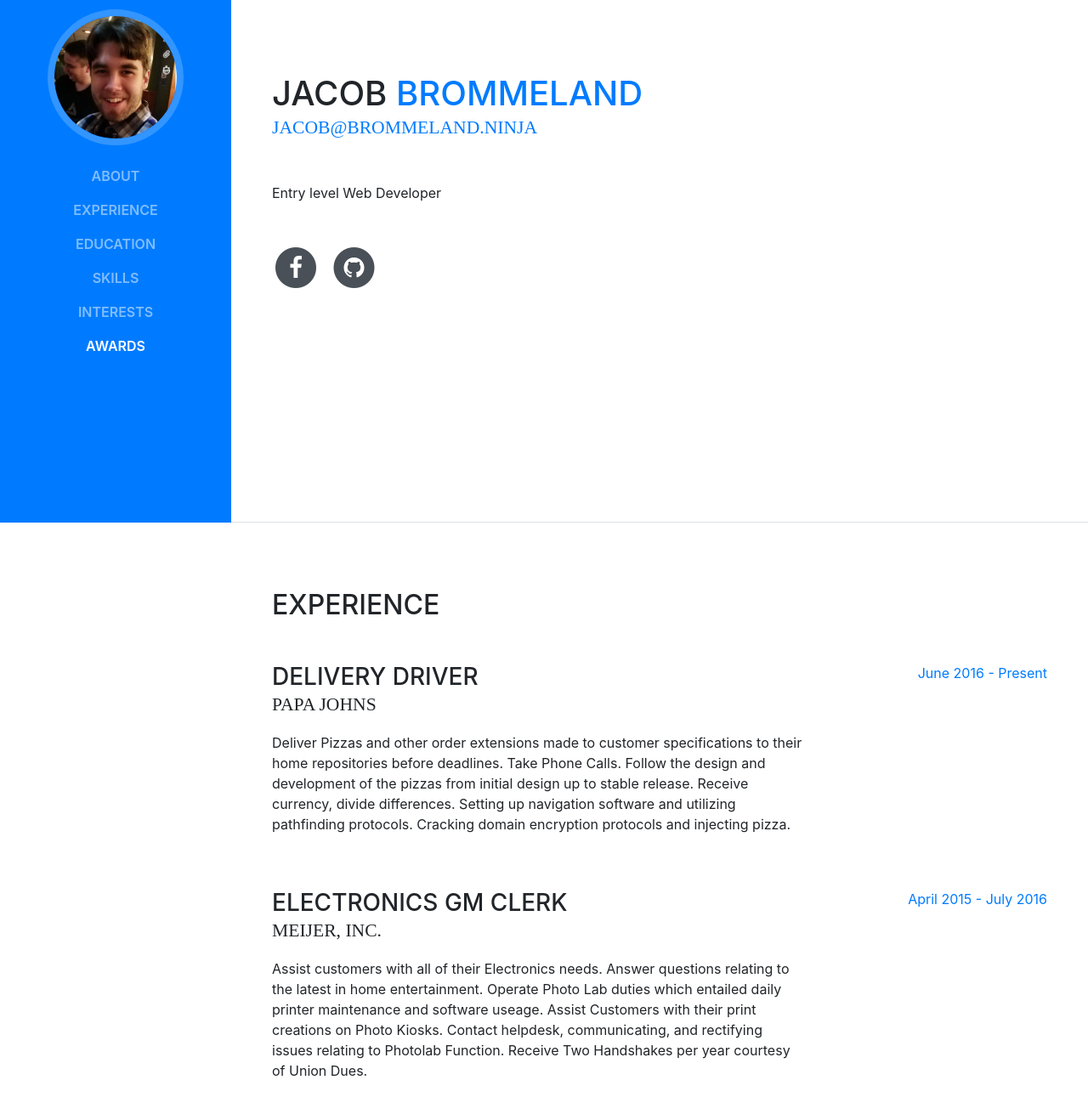
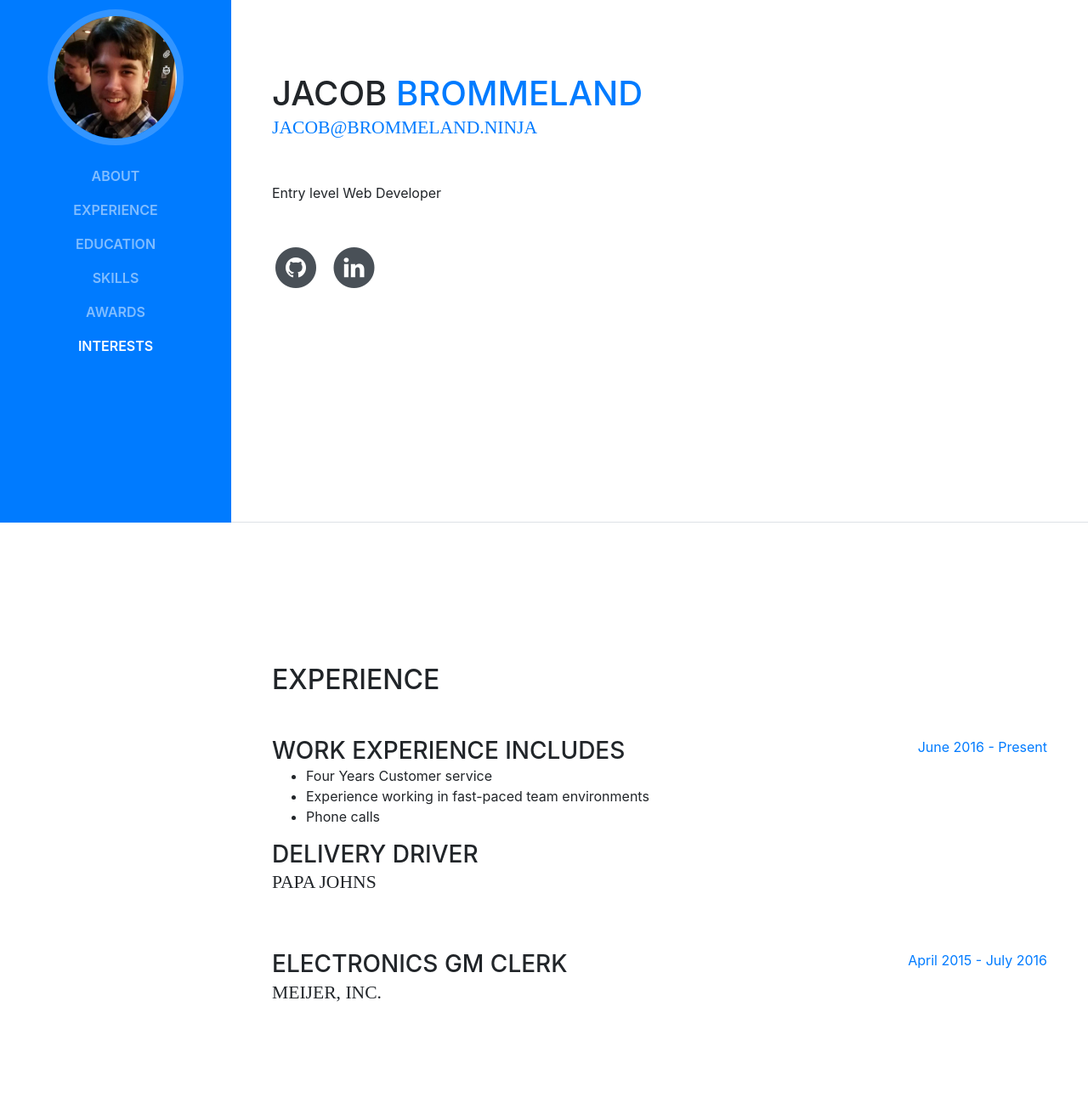
Before and after one commit to BrommelandJ/Broken-site, a website with bundled scripts: page index.html in a window 1280 px wide. Shown: the part 185-1476 px from the top of the page at 85% size. Built offline with nearby package versions, Linux system fonts and the light colour scheme; a web font is replaced by a local one.

Commit message:
Update index.html

```diff
--- a/index.html
+++ b/index.html
@@ -52,10 +52,10 @@
             <a class="nav-link js-scroll-trigger" href="#skills">Skills</a>
           </li>
           <li class="nav-item">
-            <a class="nav-link js-scroll-trigger" href="#interests">Interests</a>
+            <a class="nav-link js-scroll-trigger" href="#awards">Awards</a>
           </li>
           <li class="nav-item">
-            <a class="nav-link js-scroll-trigger" href="#awards">Awards</a>
+            <a class="nav-link js-scroll-trigger" href="#interests">Interests</a>
           </li>
         </ul>
       </div>
@@ -73,14 +73,15 @@
           </div>
           <p class="mb-5">Entry level Web Developer</p>
           <ul class="list-inline list-social-icons mb-0">
-            <li class="list-inline-item">
+
+            <!--<li class="list-inline-item">
               <a href="https://www.facebook.com/j.brommeland">
                 <span class="fa-stack fa-lg">
                   <i class="fa fa-circle fa-stack-2x"></i>
                   <i class="fa fa-facebook fa-stack-1x fa-inverse"></i>
                 </span>
               </a>
-            </li>
+            </li>-->
 
             <li class="list-inline-item">
               <a href="https://github.com/BrommelandJ">
@@ -90,6 +91,16 @@
                 </span>
               </a>
             </li>
+
+            <li class="list-inline-item">
+              <a href="#">
+                <span class="fa-stack fa-lg">
+                  <i class="fa fa-circle fa-stack-2x"></i>
+                  <i class="fa fa-linkedin fa-stack-1x fa-inverse"></i>
+                </span>
+              </a>
+            </li>
+
           </ul>
         </div>
       </section>
@@ -100,9 +111,15 @@
 
           <div class="resume-item d-flex flex-column flex-md-row mb-5">
             <div class="resume-content mr-auto">
+              <h3 class ="mb-0">Work Experience Includes</h3>
+              <ul>
+                <li>Four Years Customer service</li>
+                <li>Experience working in fast-paced team environments</li>
+                <li>Phone calls</li>
+              </ul>
               <h3 class="mb-0">Delivery Driver</h3>
               <div class="subheading mb-3">Papa Johns</div>
-              <p>Deliver Pizzas and other order extensions made to customer specifications to their home repositories before deadlines. Take Phone Calls. Follow the design and development of the pizzas from initial design up to stable release. Receive currency, divide differences. Setting up navigation software and utilizing pathfinding protocols. Cracking domain encryption protocols and injecting pizza.</p>
+              <!--<p>Deliver Pizzas and other order extensions made to customer specifications to their home repositories before deadlines. Take Phone Calls. Follow the design and development of the pizzas from initial design up to stable release. Receive currency, divide differences. Setting up navigation software and utilizing pathfinding protocols. Cracking domain encryption protocols and injecting pizza.</p>-->
             </div>
             <div class="resume-date text-md-right">
               <span class="text-primary">June 2016 - Present</span>
@@ -113,7 +130,7 @@
             <div class="resume-content mr-auto">
               <h3 class="mb-0">Electronics GM Clerk</h3>
               <div class="subheading mb-3">Meijer, Inc.</div>
-              <p>Assist customers with all of their Electronics needs. Answer questions relating to the latest in home entertainment. Operate Photo Lab duties which entailed daily printer maintenance and software useage. Assist Customers with their print creations on Photo Kiosks. Contact helpdesk, communicating, and rectifying issues relating to Photolab Function. Receive Two Handshakes per year courtesy of Union Dues.</p>
+              <!--<p>Assist customers with all of their Electronics needs. Answer questions relating to the latest in home entertainment. Operate Photo Lab duties which entailed daily printer maintenance and software useage. Assist Customers with their print creations on Photo Kiosks. Contact helpdesk, communicating, and rectifying issues relating to Photolab Function. Receive Two Handshakes per year courtesy of Union Dues.</p>-->
             </div>
             <div class="resume-date text-md-right">
               <span class="text-primary">April 2015 - July 2016</span>
@@ -133,7 +150,7 @@
               <h3 class="mb-0">Sinclair Community College</h3>
               <div class="subheading mb-3">Associates of Web Development</div>
               <div>Computer Information Systems - Web Development</div>
-              <p>GPA: 2.5</p>
+              <!--<p>GPA: 2.5</p>-->
             </div>
             <div class="resume-date text-md-right">
               <span class="text-primary">August 2015 - July 2018</span>
@@ -144,7 +161,7 @@
             <div class="resume-content mr-auto">
               <h3 class="mb-0">Springfield-Clark Career Technical Institute</h3>
               <div class="subheading mb-3">Information Technology - Software Development</div>
-              <p>GPA: 2.5</p>
+              <!--<p>GPA: 2.5</p>-->
             </div>
             <div class="resume-date text-md-right">
               <span class="text-primary">August 2013 - May 2015</span>
@@ -154,7 +171,7 @@
           <div class="resume-item d-flex flex-column flex-md-row">
             <div class="resume-content mr-auto">
               <h3 class="mb-0">Northwestern High School</h3>
-              <p>GPA: 2.5</p>
+              <!--<p>GPA: 2.5</p>-->
             </div>
             <div class="resume-date text-md-right">
               <span class="text-primary">August 2011 - May 2015</span>
@@ -216,14 +233,6 @@
         </div>
       </section>
 
-      <section class="resume-section p-3 p-lg-5 d-flex flex-column" id="interests">
-        <div class="my-auto">
-          <h2 class="mb-5">Interests</h2>
-          <p>Beyond my worklife, I enjoy and participate in a wide variety of recreational activities. Activities include driving, impromptu stops, car repair, hiking, sampling foreign cuisine, modern sporting techniques.</p>
-          <p class="mb-0">At home, I enjoy playing with animals, researching the latest technology, experimenting in the art of cookery, reading classic science-fiction novels, stress testing, film, and gaming across multiple platforms.</p>
-        </div>
-      </section>
-
       <section class="resume-section p-3 p-lg-5 d-flex flex-column" id="awards">
         <div class="my-auto">
           <h2 class="mb-5">Awards &amp; Certifications</h2>
@@ -235,6 +244,14 @@
               <i class="fa-li fa fa-trophy text-warning"></i>
               Adobe Photoshop CS6 Certification</li>
           </ul>
+        </div>
+      </section>
+
+      <section class="resume-section p-3 p-lg-5 d-flex flex-column" id="interests">
+        <div class="my-auto">
+          <h2 class="mb-5">Interests</h2>
+          <p>Beyond my worklife, I enjoy and participate in a wide variety of recreational activities. Activities include driving, impromptu stops, car repair, hiking, sampling foreign cuisine, modern sporting techniques.</p>
+          <p class="mb-0">At home, I enjoy playing with animals, researching the latest technology, experimenting in the art of cookery, reading classic science-fiction novels, stress testing, film, and gaming across multiple platforms.</p>
         </div>
       </section>
 
```
